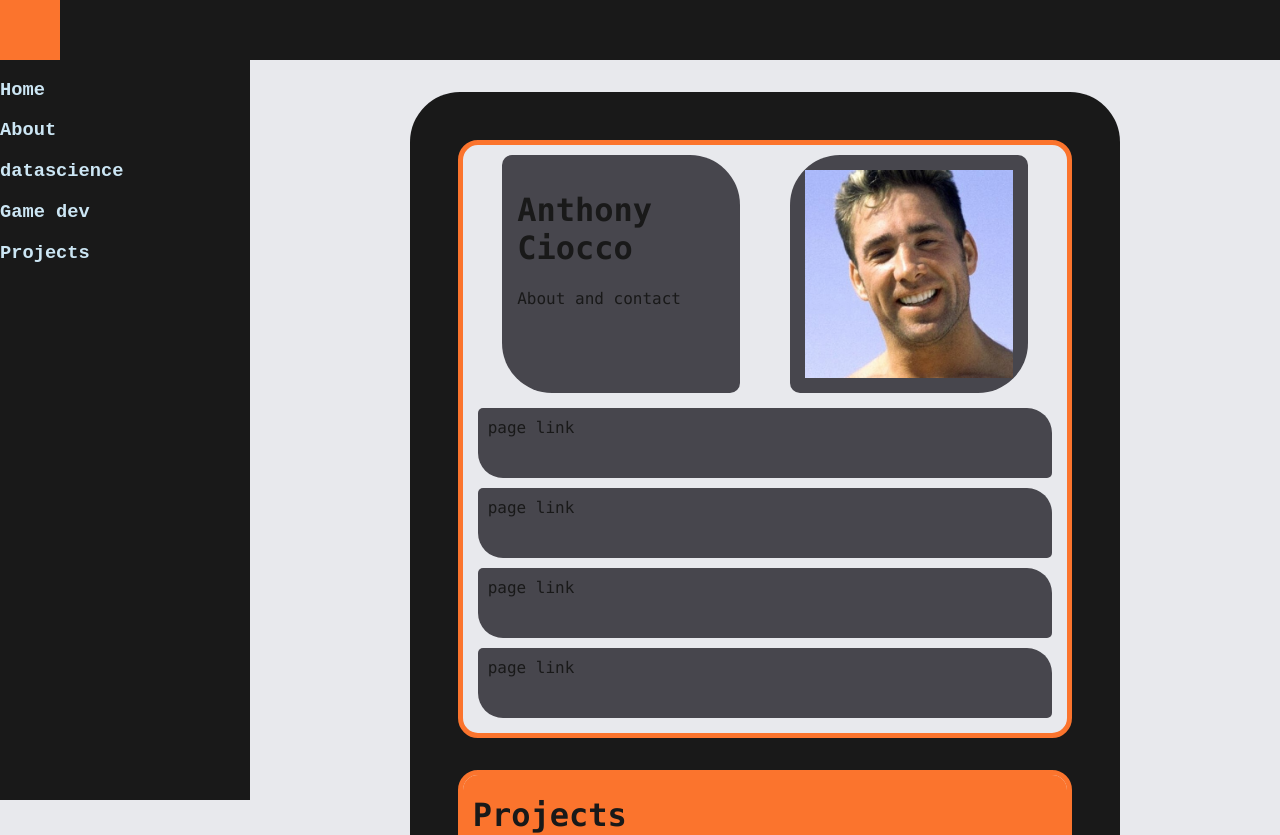
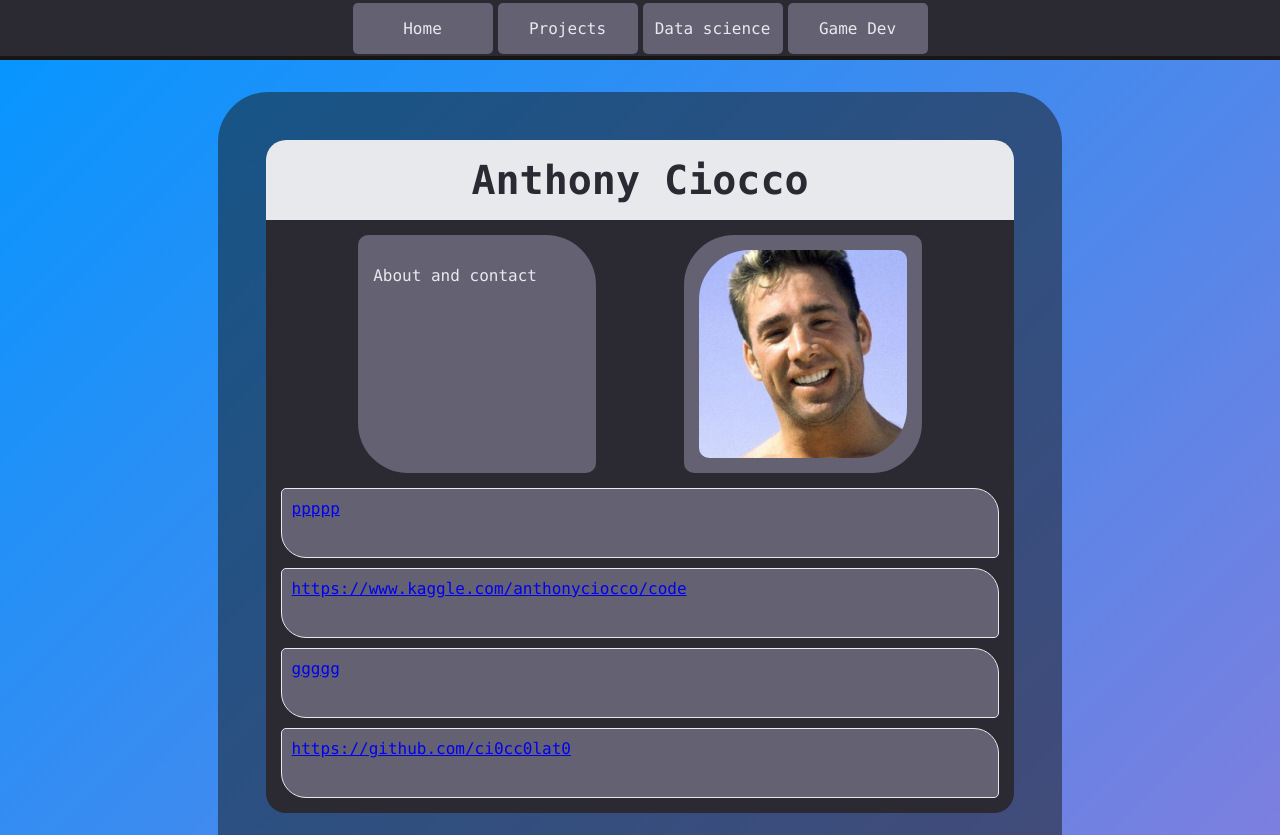
Before and after one commit to ci0cc0lat0/ProfessionalWebsite, a SvelteKit app: page / in a window 1280 px wide. Shown: the top 835 px of the page. Built offline with nearby package versions, Linux system fonts and the light colour scheme.

Commit message:
Header done

```diff
--- a/src/comps/Defaultpage.svelte
+++ b/src/comps/Defaultpage.svelte
@@ -16,7 +16,7 @@
         }
     }
     $: {
-        changeMargin()
+        //changeMargin()
         console.log($sidebarOpen)
     }
 </script>
@@ -26,16 +26,16 @@
     }
 
     #maincontainer{
-        margin-left: 250px;
-        top: 60px;
+        /*margin-left: 250px;*/
+        margin-top:60px;
         transition: margin-left .5s;
-        position: relative;
+
 
 
     }
     #open_sec{
         margin: auto auto;
-        width: 69%;
+        width: 66%;
         max-width: 1100px;
         padding: 2rem;
 
--- a/src/routes/+layout.svelte
+++ b/src/routes/+layout.svelte
@@ -1,22 +1,26 @@
 <script>
 
     import {sidebarOpen} from './store'
+    import { onMount } from "svelte";
+
 
     let sbclose;
     let nbopen;
     let sidebar;
     let navbar;
-    let baropen = true
+    let baropen = false
 
     function setBar(){
         if (baropen){
             sidebar.style.width = "0"
+            sidebar.style.borderRight = "0"
             navbar.style.marginLeft = "0"
             nbopen.style.visibility = "visible"
             sidebarOpen.update((val) => val = !baropen)
 
         }else{
             sidebar.style.width = "250px"
+            sidebar.style.borderRight = "#E8E9ED solid 4px"
             navbar.style.marginLeft = "250px"
             nbopen.style.visibility = "hidden"
             sidebarOpen.update((val) => val = !baropen)
@@ -25,33 +29,69 @@
         baropen = !baropen
     }
 
+    function toTop(){
+        window.scrollTo(0,0)
+    }
+    onMount(()=>{
+        /*
+        let barhide = document.getElementById('sidebar')
+        barhide.style.transition = "0.5s"
+        */
 
+        let toenable = document.getElementsByClassName("flexchild")
+        for(let i = 0; i < toenable.length; i++){
+            toenable[i].style.transition = " 0.15s"
+        }
+
+    })
 </script>
 <style>
+
+
     :global(html){
         min-height: 100%;
         margin: 0;
         padding: 0;
+        scroll-behavior: smooth;
     }
     :global(body){
         margin: 0;
         padding: 0;
         min-height: 100%;
-        background-color: #E8E9ED;
-
+        background-color: #181a1b;
+        background-image: linear-gradient(-45deg,#ff66bb,#0496FF);
     }
+    @keyframes gradient {
+	0% {
+		background-position: 0% 50%;
+	}
+	50% {
+		background-position: 100% 50%;
+	}
+	100% {
+		background-position: 0% 50%;
+	}
+}
 
     :global(p){
-        color: #191919;
+        color: #E8E9ED;
+        position: relative;
     }
     :global(h1){
-        color: #191919;
+        color: #2b2a33;
+        font-size: 2.5rem;
+        /*
+        background: linear-gradient(90deg,#ff66bb,#0496FF);
+        background-clip: text;
+        -webkit-text-fill-color: transparent;
+        width: fit-content;
+        */
     }
     :global(h2){
-        color: #191919;
+        color: #E8E9ED;
     }
     :global(div){
-        color: #191919;
+        color: #E8E9ED;
     }
 
 
@@ -59,22 +99,26 @@
     position: fixed;
     top: 0;
     left: 0;
-    background-color: #191919;
+    background-color: #2b2a33;
     width: 250px;
     height:100vh ;
     overflow-x: hidden;
     z-index: 1;
-    transition: 0.5s;
     white-space: nowrap;
+    border-right: #171612 solid 4px;
+    box-sizing: content-box;
+
 }
 #sidebar a{
     display: block;
     text-decoration: none;
-    color: #cce6f4;
+    color: #E8E9ED;
     font-family: 'Courier New', Courier, monospace;
 }
 h3{
-
+    margin: 10px 5px;
+    padding: 5px;
+    font-family: consolas;
 }
 #sbclose_btn{
     cursor:pointer;
@@ -87,37 +131,95 @@ h3{
     visibility: visible;
 }
 #navbar{
-    margin-left: 250px;
-    background-color: #191919;
+    /*margin-left: 250px;*/
+    background-color: #2b2a33;
     width: 100%;
     height: 60px;
     transition: margin-left .5s;
     position: fixed;
     top: 0;
-    z-index: 1;
+    z-index: 2;
+    border-bottom: #171612 solid 4px;
+    box-sizing: border-box;
+
 }
 #navbar div{
-    cursor:pointer;
-    display: block;
-    width: 60px;
-    height: 60px;
-    background-color: #fb742d;
-    visibility: hidden;
-    transition: .25s;
+
+}
+
+.navflex{
+    width: 50%;
+    max-width: 1100px;
+    height: 100%;
+    margin: auto auto;
+
+    gap: 5px;
+    display: flex;
+    flex-wrap: wrap;
+    justify-content:center;
+    align-items: center;
+
+}
+.flexchild{
+    background: #636172 ;
+    width: 20%;
+    max-width: 120px;
+    min-width: fit-content;
+    height: auto;
+    max-height: 100%;
+    padding: 0 10px 0 10px;
+    border-radius: 5px;
+}
+.flexchild:hover{
+    background: #83819f;
+}
+.flexlink{
+    text-align: center;
+    font-family: consolas;
+
+}
+a{
+    text-decoration: none;
+    text-decoration-line: none;
 }
 </style>
 
 <div id="navbar" bind:this={navbar} >
-    <div id="nbopen" bind:this={nbopen} on:click={setBar}></div>
+    <!--<div id="nbopen" bind:this={nbopen} ></div>-->
+    <div class="navflex" >
+        <a href="#" class="flexchild" on:click={toTop} >
+            <div >
+                <p class="flexlink">Home</p>
+            </div>
+        </a>
+
+        <a href="#projects" class="flexchild">
+            <div>
+                <p class="flexlink">Projects</p>
+            </div>
+        </a>
+
+        <a href="#datascience" class="flexchild">
+            <div>
+                <p class="flexlink">Data science</p>
+            </div>
+        </a>
+
+        <a href="#gamedev" class="flexchild">
+            <div>
+                <p class="flexlink">Game Dev</p>
+            </div>
+        </a>
+    </div>
 </div>
+<!--
+    <div id="sidebar" bind:this={sidebar} >
+        <div id="sbclose_btn" href="" bind:this={sbclose}></div>
+        <a href="/"><h3>Home</h3></a>
+        <a href="#datascience"><h3>datascience</h3></a>
+        <a href="#gamedev"><h3>Game dev</h3></a>
+        <a href=""><h3>Projects</h3></a>
 
-<div id="sidebar" bind:this={sidebar} >
-    <div id="sbclose_btn" href="" bind:this={sbclose} on:click={setBar}></div>
-    <a href="/"><h3>Home</h3></a>
-    <a href="#about"><h3>About</h3></a>
-    <a href="#ds"><h3>datascience</h3></a>
-    <a href=""><h3>Game dev</h3></a>
-    <a href=""><h3>Projects</h3></a>
-
-</div>
+    </div>
+-->
 <slot />
--- a/src/routes/+page.svelte
+++ b/src/routes/+page.svelte
@@ -3,11 +3,19 @@
     import Datasection from "../comps/Datasection.svelte";
     import Gamesection from "../comps/Gamesection.svelte";
     import Projectsection from "../comps/Projectsection.svelte";
+    import { onMount } from "svelte";
+
+    onMount(()=>{
+        let toenable = document.getElementsByClassName("link")
+        for(let i = 0; i < toenable.length; i++){
+            toenable[i].style.transition = " 0.35s"
+        }
+    })
 </script>
 
 <style>
     #sec-cont{
-        background: #191919;
+        background: #181a1b83;
         padding: 3rem;
         border-radius: 50px;
         position: relative;
@@ -18,15 +26,18 @@
     }
     .section {
         margin: 2rem 0 0rem 0;
-        background-color: #E8E9ED;
+        background-color: #2b2a33;
         border-radius: 20px;
         overflow: hidden;
         height: auto;
-        border:#fb742d solid 5px ;
+        scroll-margin-top:60px;
+
+
     }
     .headerbox {
-        background: #fb742d;
+        background: #E8E9ED;
         height: 80px;
+        text-align: center;
     }
     .heading {
         position: relative;
@@ -36,17 +47,17 @@
         margin: 0;
     }
     .small-about {
-        padding: 0 10px 0 10px;
+        padding: 0 15px 0 15px;
     }
     .picabout {
-        padding-top: 10px;
+        padding: 15px 15px 0px 15px;
         display: flex;
         flex-wrap: wrap;
         justify-content: space-evenly;
         gap: 10px;
     }
     .picabout > div {
-        background: #47464d;
+        background: #636172;
         width: 26vmin;
         height: 26vmin;
         padding: 15px;
@@ -60,11 +71,12 @@
         flex-direction: column;
         gap: 10px;
         padding: 15px;
+
     }
     .link-box > div {
         box-sizing: border-box;
-        background: #47464d;
-
+        background: #636172;
+        border: #E8E9ED 1px solid;
         height: 70px;
         border-radius: 5px 25px 5px 25px;
         padding: 10px;
@@ -73,6 +85,12 @@
         box-sizing: border-box;
         margin-left: 40px;
     }
+    .link:hover{
+        background: #83819f;
+        border: #83819f 1px solid;
+
+    }
+
     .picaboutlink {
         margin: 0;
     }
@@ -80,6 +98,8 @@
         max-width: 100%;
         height: 100%;
         object-fit: contain;
+        border-radius: 50px 10px 50px 10px;
+
     }
 </style>
 
@@ -88,9 +108,11 @@
     <div id="sec-cont">
     <!--a pic and about my section-->
     <div id="firstchild" class="section">
+        <div class="headerbox">
+            <h1 class="heading">Anthony Ciocco</h1>
+        </div>
         <div class="picabout">
             <div id="about" class="">
-                <h1>Anthony Ciocco</h1>
                 <p>About and contact</p>
             </div>
             <div id="imgdiv" class="">
@@ -99,14 +121,14 @@
         </div>
 
         <div class="link-box">
-            <div class="link picaboutlink">page link</div>
-            <div class="link picaboutlink">page link</div>
-            <div class="link picaboutlink">page link</div>
-            <div class="link picaboutlink">page link</div>
+            <div class="link picaboutlink"><a href="#projects">ppppp</a></div>
+            <div class="link picaboutlink"><a href="#datascience">https://www.kaggle.com/anthonyciocco/code</a></div>
+            <div class="link picaboutlink"><a href="#gamedev">ggggg</a></div>
+            <div class="link picaboutlink"><a href="#gamedev">https://github.com/ci0cc0lat0</a></div>
         </div>
     </div>
     <!--Projects section-->
-    <div class="section">
+    <div id="projects" class="section">
         <div class="headerbox">
             <h1 class="heading">Projects</h1>
         </div>
@@ -128,7 +150,7 @@
             <div class="linkhead">
                 <h2 class="heading">Full Stack App</h2>
             </div>
-            <div class=" link">Github</div>
+            <div class=" link"><p>Github</p></div>
 
             <div class="linkhead">
                 <h2 class="heading">Dotabase</h2>
@@ -142,7 +164,7 @@
         </div>
     </div>
     <!--Datascience-->
-    <div class="section">
+    <div id="datascience" class="section">
         <div class="headerbox">
             <h1 class="heading">Data Science</h1>
         </div>
@@ -169,7 +191,7 @@
         </div>
     </div>
     <!--Gamedev-->
-    <div class="section">
+    <div id="gamedev" class="section">
         <div class="headerbox">
             <h1 class="heading">Gamedev</h1>
         </div>
```
